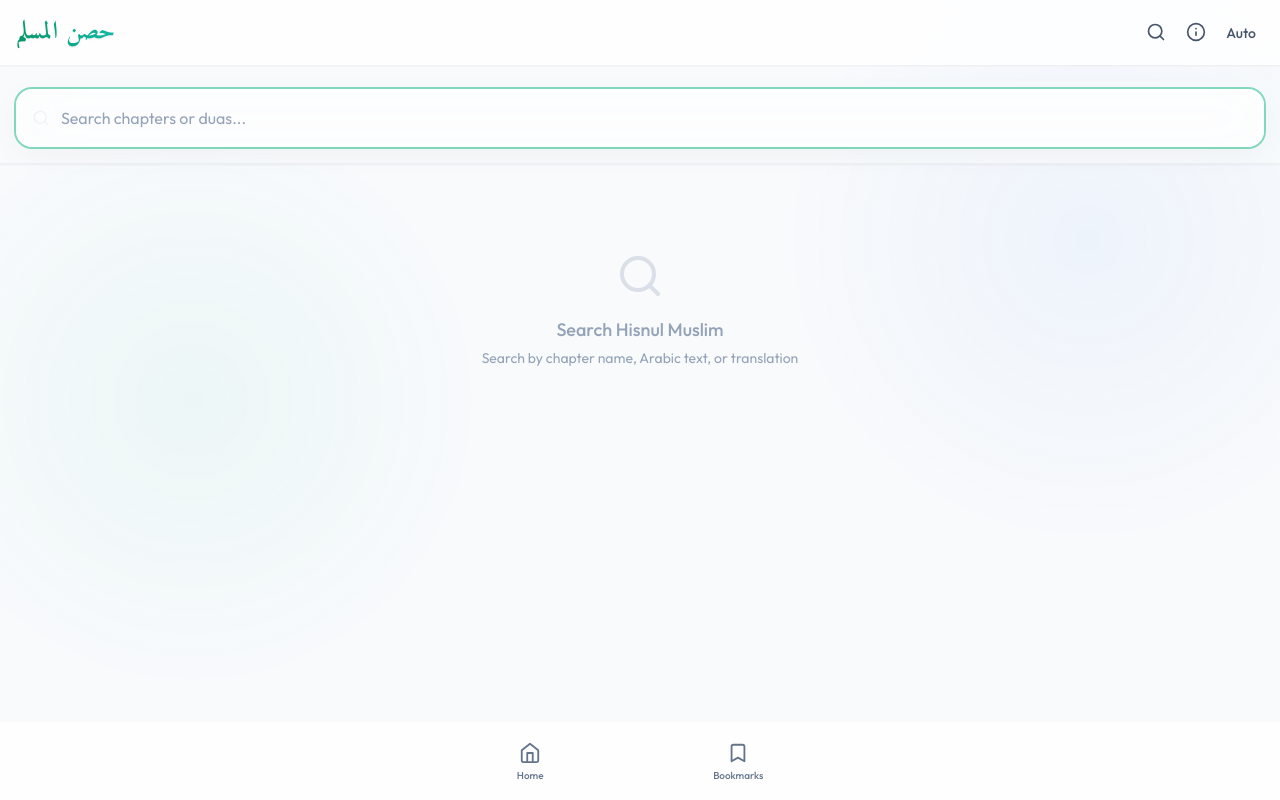
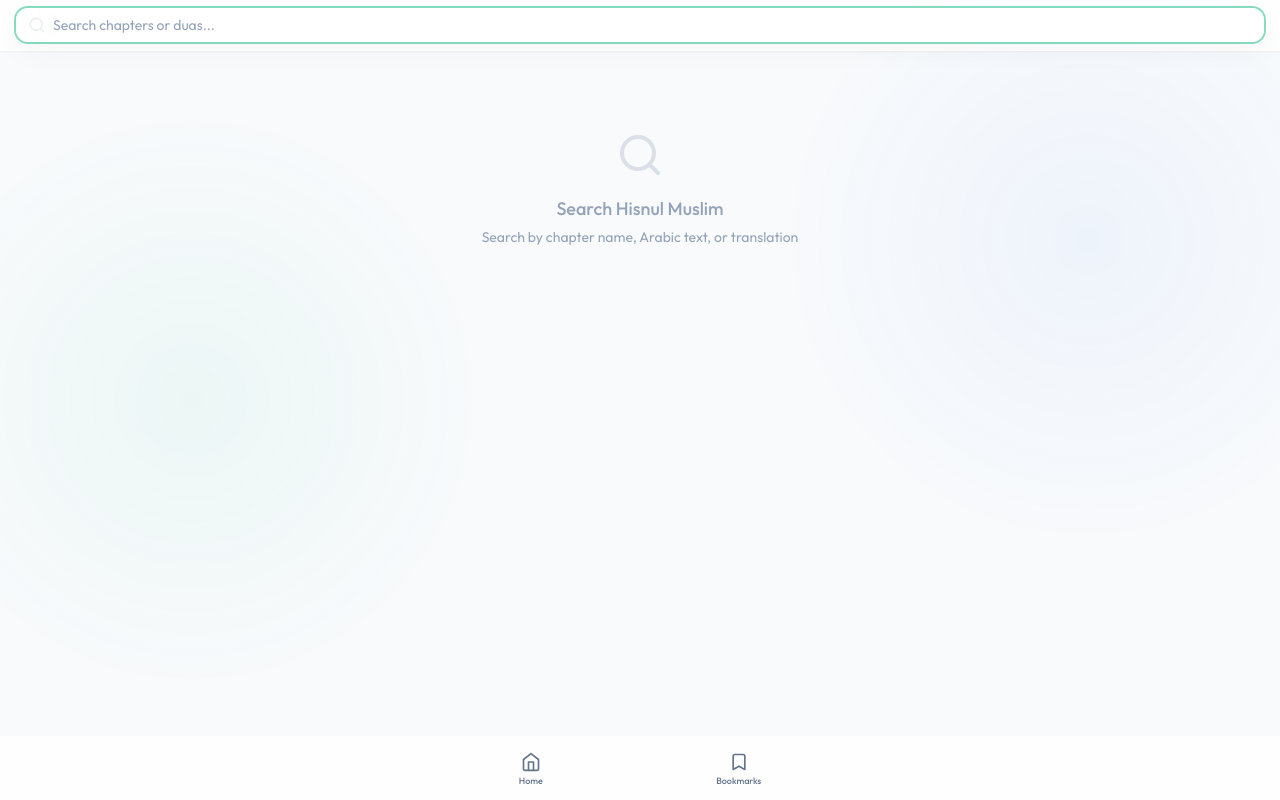
Before and after one commit to mycontribusion/hisn, a React (Vite) app: page /search in a window 1280 px wide. Built offline with nearby package versions, Linux system fonts and the light colour scheme.

Commit message:
search bar in header

```diff
--- a/src/App.tsx
+++ b/src/App.tsx
@@ -2,6 +2,7 @@
 import { Routes, Route, useLocation } from 'react-router-dom'
 import { ThemeProvider } from './context/ThemeContext'
 import { UserProgressProvider } from './context/UserProgressContext'
+import { SearchProvider } from './context/SearchContext'
 import Layout from './components/Layout'
 import Home from './pages/Home'
 import Dua from './pages/Dua'
@@ -24,6 +25,7 @@
   return (
     <ThemeProvider>
       <UserProgressProvider>
+        <SearchProvider>
           <Layout>
             <ScrollToTop />
             <Routes>
@@ -33,6 +35,7 @@
               <Route path="/search" element={<Search />} />
             </Routes>
           </Layout>
+        </SearchProvider>
       </UserProgressProvider>
     </ThemeProvider>
   )
--- a/src/components/Layout.tsx
+++ b/src/components/Layout.tsx
@@ -1,7 +1,8 @@
 import { ReactNode, useState } from 'react'
 import { Link, useLocation } from 'react-router-dom'
-import { Home, Bookmark, Info, Moon, Sun, X, Search } from 'lucide-react'
+import { Home, Bookmark, Info, Moon, Sun, X, Search, Search as SearchIcon } from 'lucide-react'
 import { useTheme } from '../context/ThemeContext'
+import { useSearch } from '../context/SearchContext'
 import { Theme } from '../types'
 
 export default function Layout({ children }: { children: ReactNode }) {
@@ -20,13 +21,42 @@
     setTheme(themes[(currentIndex + 1) % themes.length])
   }
 
+  const { query, setQuery } = useSearch()
+  const isSearchPage = location.pathname === '/search'
+
   return (
     <div className="min-h-screen flex flex-col selection:bg-primary-500/30">
       <header className="glass-header sticky top-0">
-        <div className="container mx-auto flex justify-between items-center px-4 py-3">
+        <div className="container mx-auto flex justify-between items-center px-4 py-2">
+          {!isSearchPage && (
             <h1 className="text-2xl font-bold font-arabic tracking-wide bg-gradient-to-r from-primary-600 to-teal-500 bg-clip-text text-transparent drop-shadow-sm">
               <Link to="/">حصن المسلم</Link>
             </h1>
+          )}
+          {isSearchPage && (
+            <div className="relative flex-1">
+              <div className="absolute inset-y-0 left-3 flex items-center pointer-events-none">
+                <SearchIcon size={18} className="text-slate-400" />
+              </div>
+              <input
+                type="text"
+                value={query}
+                onChange={e => setQuery(e.target.value)}
+                placeholder="Search chapters or duas..."
+                autoFocus
+                className="w-full glass-card rounded-xl py-1.5 pl-9 pr-9 text-slate-800 dark:text-slate-100 placeholder-slate-400 border outline-none focus:ring-2 focus:ring-primary-500/50 transition-all text-sm shadow-sm"
+              />
+              {query && (
+                <button
+                  onClick={() => setQuery('')}
+                  className="absolute inset-y-0 right-3 flex items-center text-slate-400 hover:text-slate-600 dark:hover:text-slate-200"
+                >
+                  <X size={16} />
+                </button>
+              )}
+            </div>
+          )}
+          {!isSearchPage && (
             <div className="flex items-center gap-1">
               <Link
                 to="/search"
@@ -52,6 +82,7 @@
                 {theme === 'system' && <span className="text-sm font-medium">Auto</span>}
               </button>
             </div>
+          )}
         </div>
       </header>
 
@@ -60,19 +91,19 @@
       </main>
 
       <nav className="fixed bottom-0 left-0 right-0 glass-header border-t-0 border-b-0 border-t border-white/20 dark:border-slate-800/50 pb-safe pt-1">
-        <div className="container mx-auto flex justify-around items-center py-2 px-4 max-w-md">
+        <div className="container mx-auto flex justify-around items-center py-1.5 px-4 max-w-md">
           {navItems.map(({ path, icon: Icon, label }) => (
             <Link
               key={path}
               to={path}
-              className={`flex flex-col items-center p-2 rounded-xl transition-all duration-300 ${
+              className={`flex flex-col items-center p-1.5 rounded-xl transition-all duration-300 ${
                 location.pathname === path
                   ? 'text-primary-600 dark:text-primary-400 bg-primary-50 dark:bg-primary-900/20 scale-110'
                   : 'text-slate-500 hover:text-primary-500 hover:bg-slate-50 dark:hover:bg-slate-800/50'
               }`}
             >
-              <Icon size={22} strokeWidth={location.pathname === path ? 2.5 : 2} />
-              <span className="text-[10px] mt-1 font-medium">{label}</span>
+              <Icon size={20} strokeWidth={location.pathname === path ? 2.5 : 2} />
+              <span className="text-[9px] mt-0.5 font-medium">{label}</span>
             </Link>
           ))}
         </div>
--- /dev/null
+++ b/src/context/SearchContext.tsx
@@ -0,0 +1,41 @@
+import { createContext, useContext, useState, ReactNode, useCallback } from 'react'
+import { useSearchParams } from 'react-router-dom'
+
+interface SearchContextType {
+  query: string
+  setQuery: (query: string) => void
+}
+
+const SearchContext = createContext<SearchContextType | undefined>(undefined)
+
+export function SearchProvider({ children }: { children: ReactNode }) {
+  const [searchParams, setSearchParams] = useSearchParams()
+  const [query, setQueryState] = useState(() => {
+    return searchParams.get('q') || sessionStorage.getItem('lastSearchQuery') || ''
+  })
+
+  const setQuery = useCallback((newQuery: string) => {
+    setQueryState(newQuery)
+    if (newQuery.trim()) {
+      sessionStorage.setItem('lastSearchQuery', newQuery)
+      setSearchParams({ q: newQuery }, { replace: true })
+    } else {
+      sessionStorage.removeItem('lastSearchQuery')
+      setSearchParams({}, { replace: true })
+    }
+  }, [setSearchParams])
+
+  return (
+    <SearchContext.Provider value={{ query, setQuery }}>
+      {children}
+    </SearchContext.Provider>
+  )
+}
+
+export function useSearch() {
+  const context = useContext(SearchContext)
+  if (context === undefined) {
+    throw new Error('useSearch must be used within a SearchProvider')
+  }
+  return context
+}
--- a/src/pages/Search.tsx
+++ b/src/pages/Search.tsx
@@ -1,24 +1,11 @@
-import { useState, useMemo } from 'react'
-import { Link, useSearchParams } from 'react-router-dom'
-import { Search as SearchIcon, X } from 'lucide-react'
+import { useMemo } from 'react'
+import { Link } from 'react-router-dom'
+import { Search as SearchIcon } from 'lucide-react'
 import { getFirstDuaIndex, getCategoryById, normalizedDuas, normalizedCategories, normalizeArabicText } from '../data/lookup'
+import { useSearch } from '../context/SearchContext'
 
 export default function Search() {
-  const [searchParams, setSearchParams] = useSearchParams()
-  const [query, setQueryState] = useState(() => {
-    return searchParams.get('q') || sessionStorage.getItem('lastSearchQuery') || ''
-  })
-
-  const handleQueryChange = (newQuery: string) => {
-    setQueryState(newQuery)
-    if (newQuery.trim()) {
-      sessionStorage.setItem('lastSearchQuery', newQuery)
-      setSearchParams({ q: newQuery }, { replace: true })
-    } else {
-      sessionStorage.removeItem('lastSearchQuery')
-      setSearchParams({}, { replace: true })
-    }
-  }
+  const { query } = useSearch()
 
   const results = useMemo(() => {
     const rawQuery = query.trim()
@@ -55,31 +42,6 @@
 
   return (
     <div className="space-y-6">
-      {/* Sticky Search Input */}
-      <div className="sticky top-[68px] z-30 pt-2 pb-4 -mx-4 px-4 bg-slate-50/90 dark:bg-slate-950/90 backdrop-blur-md border-b border-slate-200/50 dark:border-slate-800/50 shadow-sm">
-        <div className="relative">
-          <div className="absolute inset-y-0 left-4 flex items-center pointer-events-none">
-            <SearchIcon size={18} className="text-slate-400" />
-          </div>
-          <input
-            type="text"
-            value={query}
-            onChange={e => handleQueryChange(e.target.value)}
-            placeholder="Search chapters or duas..."
-            autoFocus
-            className="w-full glass-card rounded-2xl py-4 pl-11 pr-12 text-slate-800 dark:text-slate-100 placeholder-slate-400 border outline-none focus:ring-2 focus:ring-primary-500/50 transition-all text-base shadow-sm"
-          />
-          {query && (
-            <button
-              onClick={() => handleQueryChange('')}
-              className="absolute inset-y-0 right-4 flex items-center text-slate-400 hover:text-slate-600 dark:hover:text-slate-200"
-            >
-              <X size={18} />
-            </button>
-          )}
-        </div>
-      </div>
-
       {/* Empty state */}
       {!hasQuery && (
         <div className="text-center py-16 text-slate-400">
```
Lines whose indentation alone changed are shown as unchanged.
